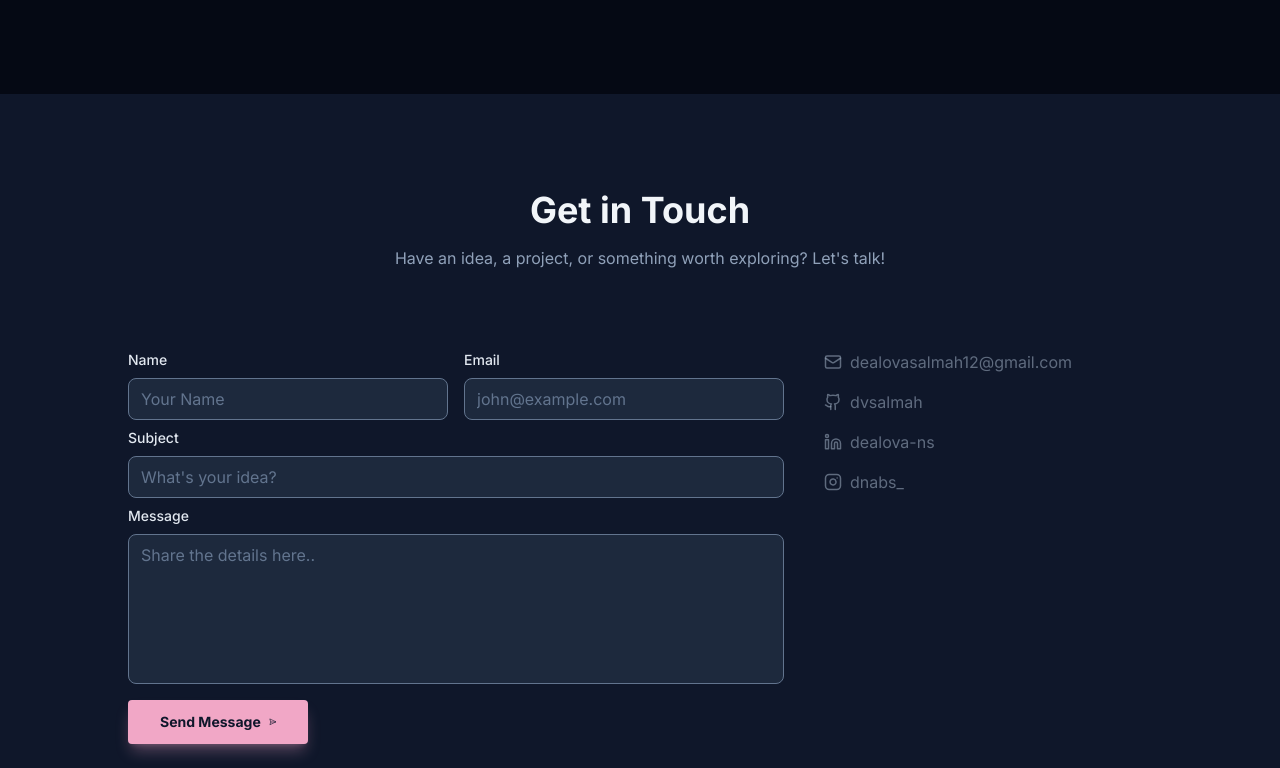
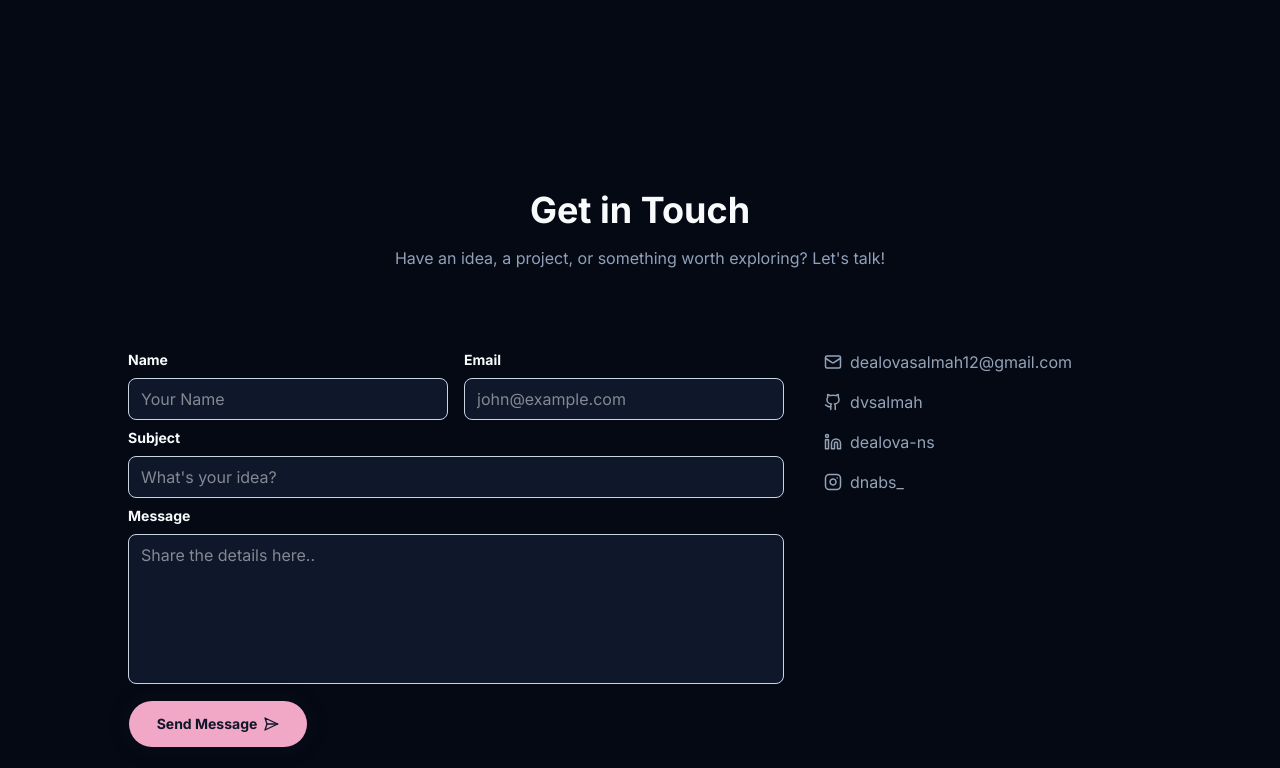
Before and after one commit to dvsalmah/personalsite-v2, a Next.js app: page / in a window 1280 px wide. Shown: the part 3772-4540 px from the top of the page. Built offline with nearby package versions, Linux system fonts and the light colour scheme.

Commit message:
style: redesign contact section

```diff
--- a/components/sections/contact.tsx
+++ b/components/sections/contact.tsx
@@ -5,6 +5,7 @@ import { motion } from "framer-motion";
 import { SendHorizonal, Mail, Github, Linkedin, Instagram } from "lucide-react";
 import { FormField } from "@/components/ui/textarea";
 import { SectionHeader } from "@/components/ui/sectionHeader";
+import { Button } from "@/components/ui/button";
 import { socialLinks } from "@/lib/data/social.data";
 import {
     contactForm,
@@ -13,8 +14,7 @@ import {
     viewportOnce,
 } from "@/lib/animations";
 
-// ─── Types ────────────────────────────────────────────────────────────────────
-
+// Types
 interface FormData {
     name: string;
     email: string;
@@ -27,18 +27,18 @@ interface StatusState {
     message: string;
 }
 
-// ─── Constants ────────────────────────────────────────────────────────────────
+// Constants
 
 const EMAIL_REGEX = /^[a-zA-Z0-9._-]+@[a-zA-Z0-9.-]+\.[a-zA-Z]{2,}$/;
 
 const INPUT_BASE =
-  "w-full px-3 py-2 bg-slate-800 border border-slate-500 rounded-lg focus:border-primary focus:shadow-xl focus:shadow-primary/10 focus:outline-none transition-colors text-slate-100 placeholder:text-slate-500";
+    "w-full px-3 py-2 bg-surface dark:bg-slate-800 border border-slate-300 dark:border-slate-600 rounded-lg focus:border-primary focus:shadow-xl focus:shadow-primary/20 focus:outline-none transition-colors text-text placeholder:text-text/50";
 
 const SOCIAL_ICON_MAP = { mail: Mail, github: Github, linkedin: Linkedin, instagram: Instagram };
 
 const EMPTY_FORM: FormData = { name: "", email: "", subject: "", message: "" };
 
-// ─── Helpers ──────────────────────────────────────────────────────────────────
+// Helpers
 
 function validateEmail(email: string): boolean {
     return EMAIL_REGEX.test(email);
@@ -71,7 +71,7 @@ async function sendEmail(formData: FormData): Promise<void> {
     //   }
 }
 
-// ─── ContactSection ───────────────────────────────────────────────────────────
+//  ContactSection
 
 export default function ContactSection() {
     const [formData, setFormData] = useState<FormData>(EMPTY_FORM);
@@ -115,7 +115,7 @@ export default function ContactSection() {
     }
 
     return (
-    <section id="contact" className="py-24 bg-surface text-slate-100 px-8 md:px-16 lg:px-24">
+        <section id="contact" className="py-24 bg-background text-text px-8 md:px-16 lg:px-24">
             <div className="max-w-5xl mx-auto px-4 md:px-0">
                 <SectionHeader
                     title="Get in Touch"
@@ -198,17 +198,16 @@ export default function ContactSection() {
                         </FormField>
 
                         <div className="pt-0 md:pt-2 flex items-center gap-4">
-              <motion.button
+                            <Button
                                 type="submit"
                                 disabled={isLoading}
-                className={`w-[150px] lg:w-[180px] flex items-center justify-center gap-2 rounded bg-primary px-6 md:px-6 lg:px-8 py-2.5 md:py-3 text-xs lg:text-sm font-bold text-slate-900 shadow-lg shadow-primary/30 transition transform whitespace-nowrap ${isLoading ? "opacity-50 cursor-not-allowed" : "hover:bg-primary/90"
-                  }`}
+                                className="w-[150px] lg:w-[180px]"
                             >
                                 {isLoading ? "Sending..." : "Send Message"}
                                 <SendHorizonal
                                     className={`w-4 h-4 lg:w-5 lg:h-5 transition-transform ${isLoading ? "animate-pulse" : ""}`}
                                 />
-              </motion.button>
+                            </Button>
 
                             {status.message && (
                                 <motion.p
@@ -229,7 +228,7 @@ export default function ContactSection() {
 
                     {/* Social links */}
                     <motion.div
-            className="space-y-4 text-muted/60"
+                        className="space-y-4 text-muted"
                         variants={contactSocialContainer}
                         initial="initial"
                         whileInView="whileInView"
--- a/components/ui/textarea.tsx
+++ b/components/ui/textarea.tsx
@@ -4,12 +4,10 @@ interface FormFieldProps {
   label: ReactNode;
   children: ReactNode;
 }
-
-/** Wrapper label + input field yang berulang di form contact */
 export function FormField({ label, children }: FormFieldProps) {
   return (
     <div className="flex flex-col gap-2">
-      <label className="text-slate-200 text-sm font-medium">{label}</label>
+      <label className="text-text text-sm font-bold">{label}</label>
       {children}
     </div>
   );
```
Lines whose indentation alone changed are shown as unchanged.
